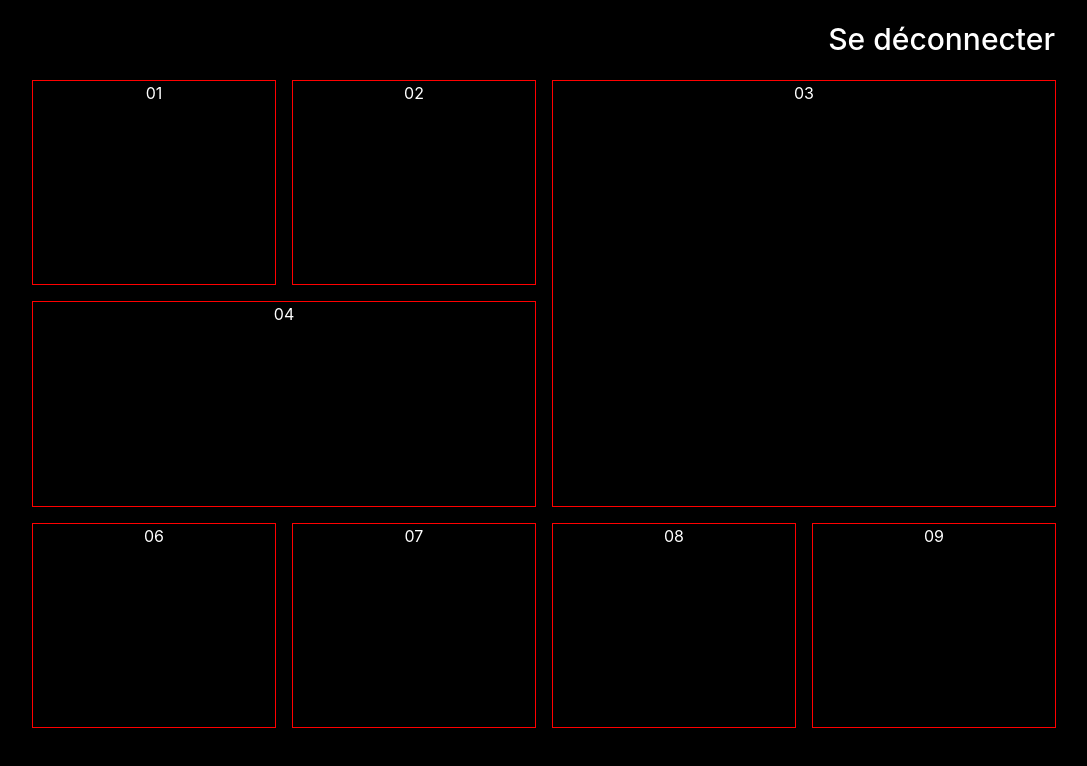
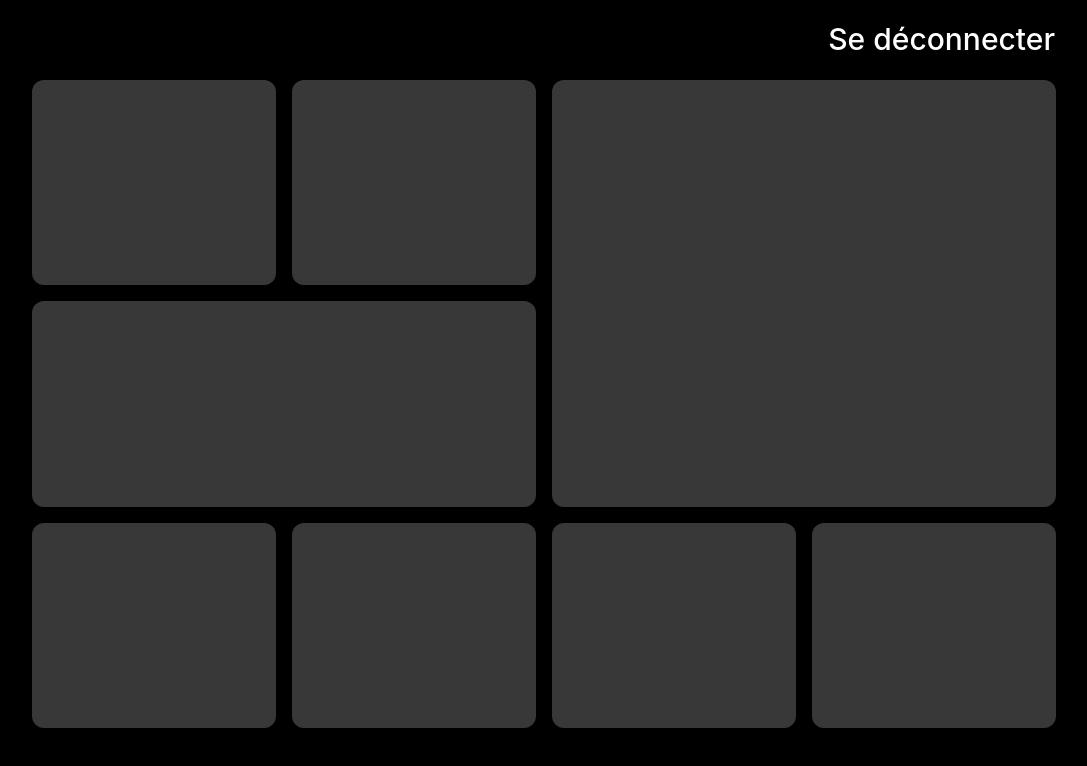
Before and after one commit to EliasRayn/tpPersoJV, a React (Vite) app: page / in a window 1280 px wide. Both pictures are taken after a click on the button "Se connecter". Shown: the top 766 px of the page, without its empty margins (96-1183 px from the left). Built offline with nearby package versions, Linux system fonts and the light colour scheme.

Commit message:
Add skeleton to home page

```diff
--- a/src/App.css
+++ b/src/App.css
@@ -4,7 +4,6 @@
 }
 
 .gridCell{
-  border: solid 1px red;
   margin: 0px;
 }
 
--- a/src/App.tsx
+++ b/src/App.tsx
@@ -43,14 +43,38 @@ function App() {
           </div>
           <div className="m-0" style={{height: "90%"}}>
             <div className="grid grid-rows-3 grid-cols-4 gap-4" style={{height: "90%"}}>
-              <div className="gridCell row-span-1 col-span-1">01</div>
-              <div className="gridCell row-span-1 col-span-1">02</div>
-              <div className="gridCell row-span-2 col-span-2">03</div>
-              <div className="gridCell row-span-1 col-span-2">04</div>
-              <div className="gridCell row-span-1 col-span-1">06</div>
-              <div className="gridCell row-span-1 col-span-1">07</div>
-              <div className="gridCell row-span-1 col-span-1">08</div>
-              <div className="gridCell row-span-1 col-span-1">09</div>
+              <div className="gridCell row-span-1 col-span-1">
+                <Card width="100%" height="100%">
+                </Card>
+              </div>
+              <div className="gridCell row-span-1 col-span-1">
+                <Card width="100%" height="100%">
+                </Card>
+              </div>
+              <div className="gridCell row-span-2 col-span-2">
+                <Card width="100%" height="100%">
+                </Card>
+              </div>
+              <div className="gridCell row-span-1 col-span-2">
+                <Card width="100%" height="100%">
+                </Card>
+              </div>
+              <div className="gridCell row-span-1 col-span-1">
+                <Card width="100%" height="100%">
+                </Card>
+              </div>
+              <div className="gridCell row-span-1 col-span-1">
+                <Card width="100%" height="100%">
+                </Card>
+              </div>
+              <div className="gridCell row-span-1 col-span-1">
+                <Card width="100%" height="100%">
+                </Card>
+              </div>
+              <div className="gridCell row-span-1 col-span-1">
+                <Card width="100%" height="100%">
+                </Card>
+              </div>
             </div>
           </div>
         </div>
```
